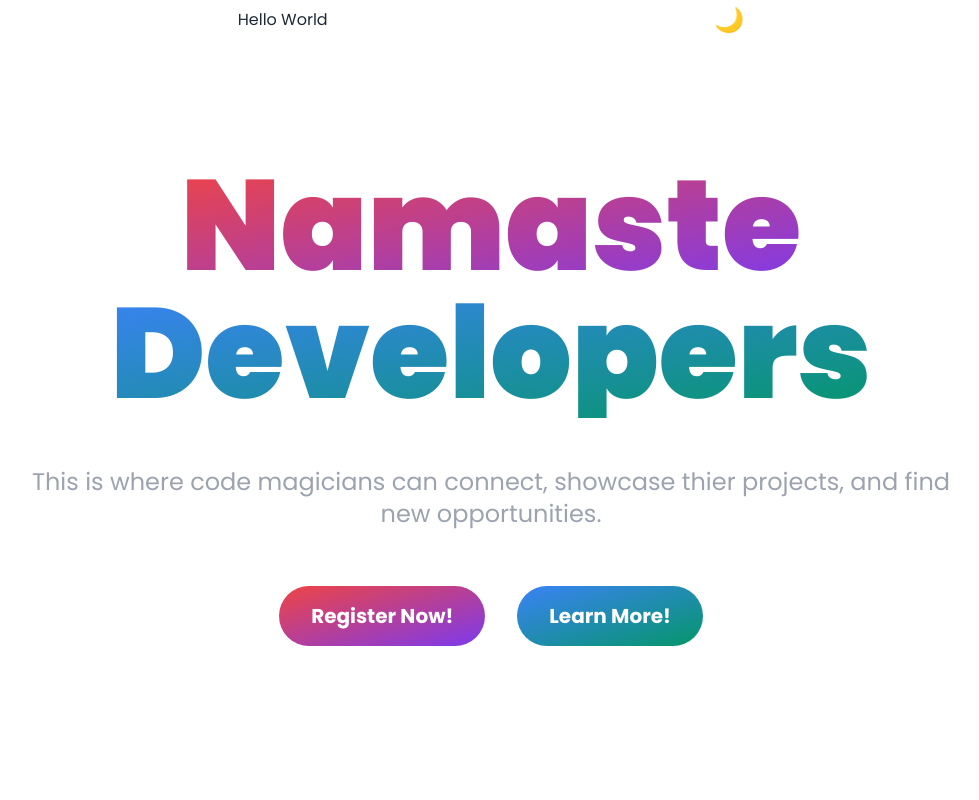
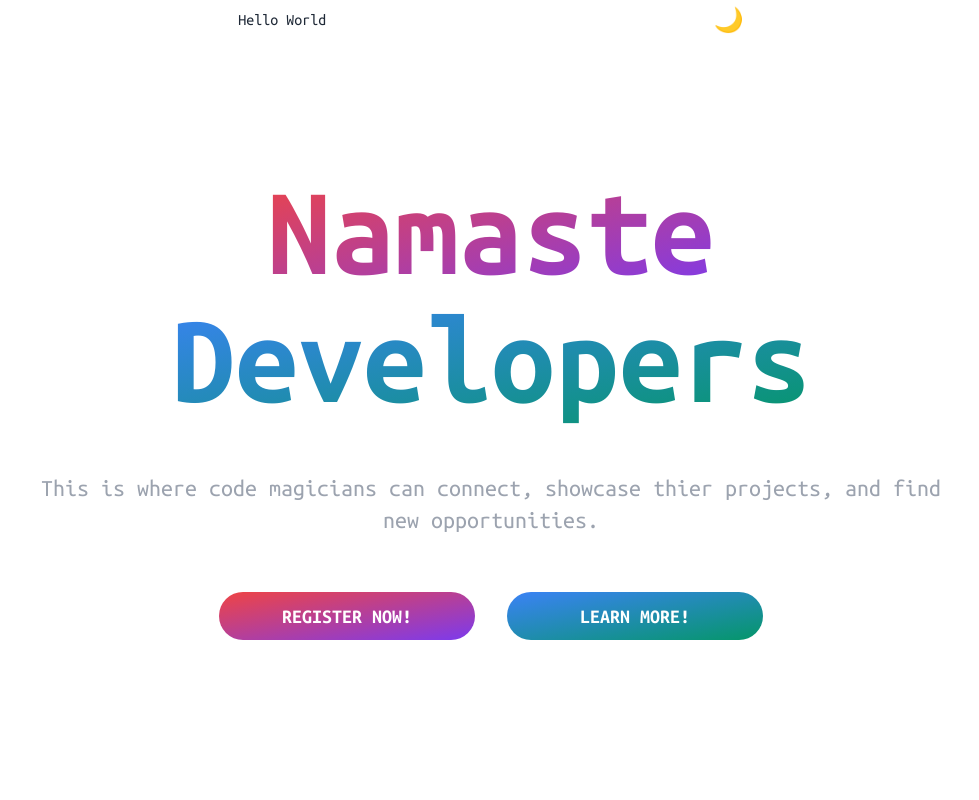
Before and after one commit to mukulrajpoot262610/dev-case-app, a Next.js app: page / in a window 1280 px wide. Shown: the top 800 px of the page, without its empty margins (149-1128 px from the left). Built offline with nearby package versions, Linux system fonts and the light colour scheme.

Commit message:
Hotfix Font

```diff
--- a/pages/index.js
+++ b/pages/index.js
@@ -1,4 +1,5 @@
 import Head from 'next/head'
+import Link from 'next/link'
 
 export default function Home() {
   return (
@@ -15,10 +16,12 @@ export default function Home() {
         <p className="my-12 md:text-2xl md:w-10/12 text-gray-400 text-center">This is where code magicians can connect, showcase thier projects, and find new opportunities.</p>
 
         <div className="flex items-center flex-col md:flex-row">
-          <button className="bg-gradient-to-br from-red-500 to-purple-600 py-4 px-8 rounded-full font-semibold text-xl md:mr-4 text-white">
-            Register Now!
+          <button className="btn btn-wide bg-gradient-to-br from-red-500 to-purple-600 rounded-full font-semibold text-xl md:mr-4 text-white border-0">
+            <Link href="/auth/register">
+              Register Now!
+            </Link>
           </button>
-          <button className="bg-gradient-to-br from-blue-500 to-green-600 py-4 px-8 rounded-full font-semibold text-xl my-2 md:ml-4 text-white">
+          <button className="btn btn-wide bg-gradient-to-br from-blue-500 to-green-600 rounded-full font-semibold text-xl my-2 md:ml-4 text-white border-0">
             Learn More!
           </button>
         </div>
@@ -34,7 +37,7 @@ export default function Home() {
           Reiciendis quidem error in nesciunt, minus obcaecati, ullam molestias similique laudantium perspiciatis suscipit illo! Obcaecati, quidem minima. Magnam placeat unde architecto eligendi sint dolorum in praesentium? Non sequi dolor mollitia!
           Quos dolore, numquam nesciunt nihil repudiandae placeat, magni provident necessitatibus nemo facere totam nobis inventore minima distinctio quae quidem impedit possimus eos? Praesentium sunt tenetur vitae optio, dolorum ad numquam!</p>
 
-        <button className="bg-gradient-to-br from-red-500 to-purple-600 py-4 px-8 rounded-full font-semibold text-xl">
+        <button className="bg-gradient-to-br from-red-500 to-purple-600 py-4 rounded-full font-semibold text-xl">
           Register Now!
         </button>
       </main>
--- a/styles/global.css
+++ b/styles/global.css
@@ -1,4 +1,5 @@
-@import url('https://fonts.googleapis.com/css2?family=Poppins:wght@100;200;300;400;500;700;800;900&display=swap');
+/* @import url('https://fonts.googleapis.com/css2?family=Poppins:wght@100;200;300;400;500;700;800;900&display=swap'); */
+@import url('https://fonts.googleapis.com/css2?family=Ubuntu+Mono:wght@400;700&display=swap');
 
 /* ./styles/globals.css */
 @tailwind base;
@@ -7,7 +8,8 @@
 
 html {
   box-sizing: border-box;
-  font-family: 'Poppins', sans-serif;
+  /* font-family: 'Poppins', sans-serif; */
+  font-family: 'Ubuntu Mono', monospace;
 }
 
 ::-webkit-scrollbar {
@@ -15,7 +17,7 @@ html {
 }
 
 ::-webkit-scrollbar-thumb {
-  border-radius: 1rem;
+  border-radius: 0.5rem;
   background-color: #2a2b2f;
 }
 
```
